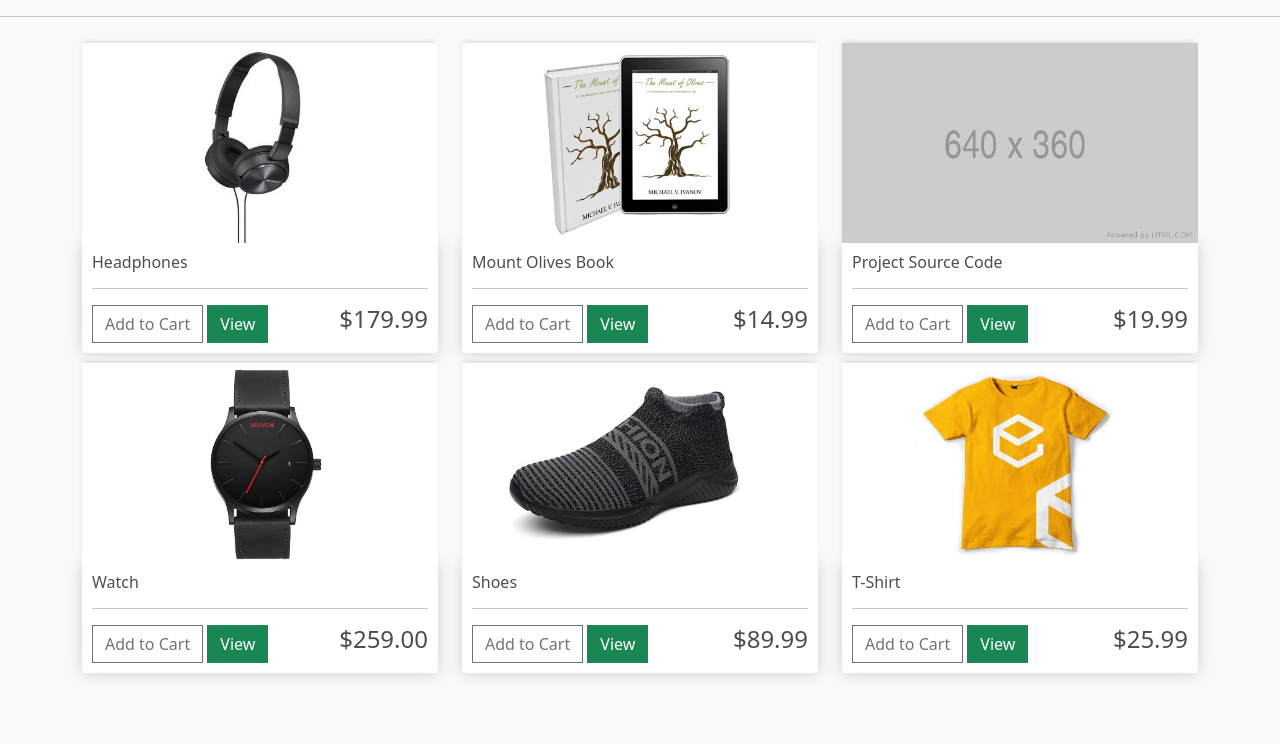
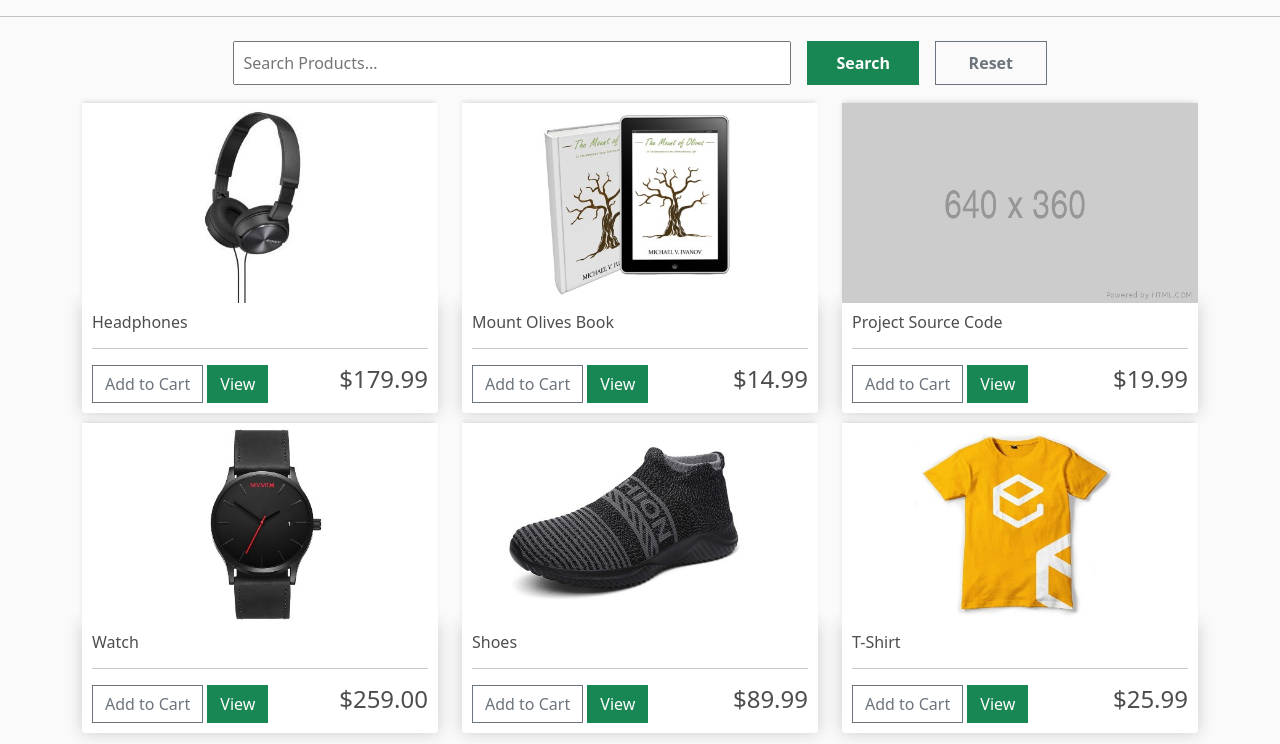
Before and after one commit to maja-98/Ecommerce, a Django app: page / in a window 1280 px wide. Shown: the part 56-800 px from the top of the page. Run offline with Django 4.2, Linux system fonts and the light colour scheme; data comes from the database, SQL or seed files in the repository; both versions use the stored data as it was after the commit.

Commit message:
search added

```diff
--- a/ecommerce/static/css/main.css
+++ b/ecommerce/static/css/main.css
@@ -13,11 +13,20 @@ h1,h2,h3,h4,h5,h6{
 .width-75{
 	width:75%
 }
+.width-50{
+	width:50%
+}
 .width-85{
 	width:85%
 }
 .height-50{
 	height: 700px
+}
+.search-button{
+	width: 10%;
+
+	font-weight: bolder;
+
 }
 .box-element{
 	box-shadow:hsl(0, 0%, 80%) 0 0 16px;
--- a/ecommerce/store/templates/store/store.html
+++ b/ecommerce/store/templates/store/store.html
@@ -1,7 +1,12 @@
 {% extends 'store/main.html' %}
 {% load static %}
 {% block content%}
-    <div class='d-flex row'>
+        <form class='d-flex justify-content-center' id='search-form'>
+            <input type="text" class="p-2 m-2 width-50" name='q' id="Search"  placeholder="Search Products...">
+            <button class='btn btn-success search-button m-2  fs-6 ' type='submit'>Search</button>
+            <button id='reset-button' class='btn btn-outline-secondary  search-button m-2  fs-6 ' type='reset'>Reset</button>
+        </form>
+        <div class='d-flex row'>
         {% for product in products %}
         <div class='col-lg-4'>
 
@@ -17,5 +22,12 @@
         </div>
         {%endfor%}
     </div>
-
+    <script>
+        function resetForm(){
+            var form = document.getElementById('search-form')
+            form.submit()
+        }
+        var btn = document.getElementById('reset-button');
+        btn.addEventListener("click",resetForm)
+    </script>
 {% endblock content%}
--- a/ecommerce/store/views.py
+++ b/ecommerce/store/views.py
@@ -4,6 +4,7 @@ from .models import *
 import json
 from datetime import datetime
 from .utils import *
+from django.db.models import Q
 
 def debug(*args):
     print('\n')
@@ -11,7 +12,10 @@ def debug(*args):
     print('\n')
 # Create your views here.
 def store(request):
-    products = Product.objects.all()
+    q= request.GET.get('q') if request.GET.get('q')!=None else ''
+    products = Product.objects.filter(
+        Q(name__icontains=q)
+    )
     items,order=cartData(request)
     context = {'products':products,'Order':order}
 
```
Also changed, not shown: ecommerce/db.sqlite3.
